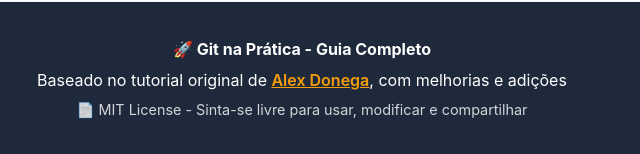
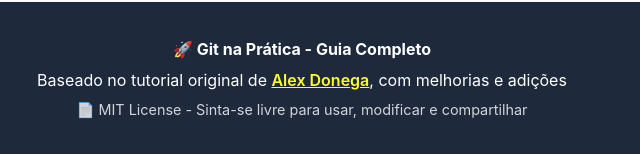
Before and after one commit to PauloNMZ/guia-git, a plain HTML site: page index.html in a window 1280 px wide. Shown: the part 931-1085 px from the top of the page, 338-978 px from the left. Drawn offline with Linux system fonts and the light colour scheme.

Commit message:
adicionei .footer-link com cor amarela em vez de roxo

```diff
--- a/styles.css
+++ b/styles.css
@@ -391,14 +391,15 @@ footer p {
     margin: 5px 0;
 }
 
-.footer-link {
-    color: var(--color-accent);
+.footer-link,
+.footer-link:visited {
+    color: #fdfc30;
     font-weight: 600;
     text-decoration: underline;
 }
 
 .footer-link:hover {
-    color: #d97706;
+    color: #d4cf00;
 }
 
 .license {
```
